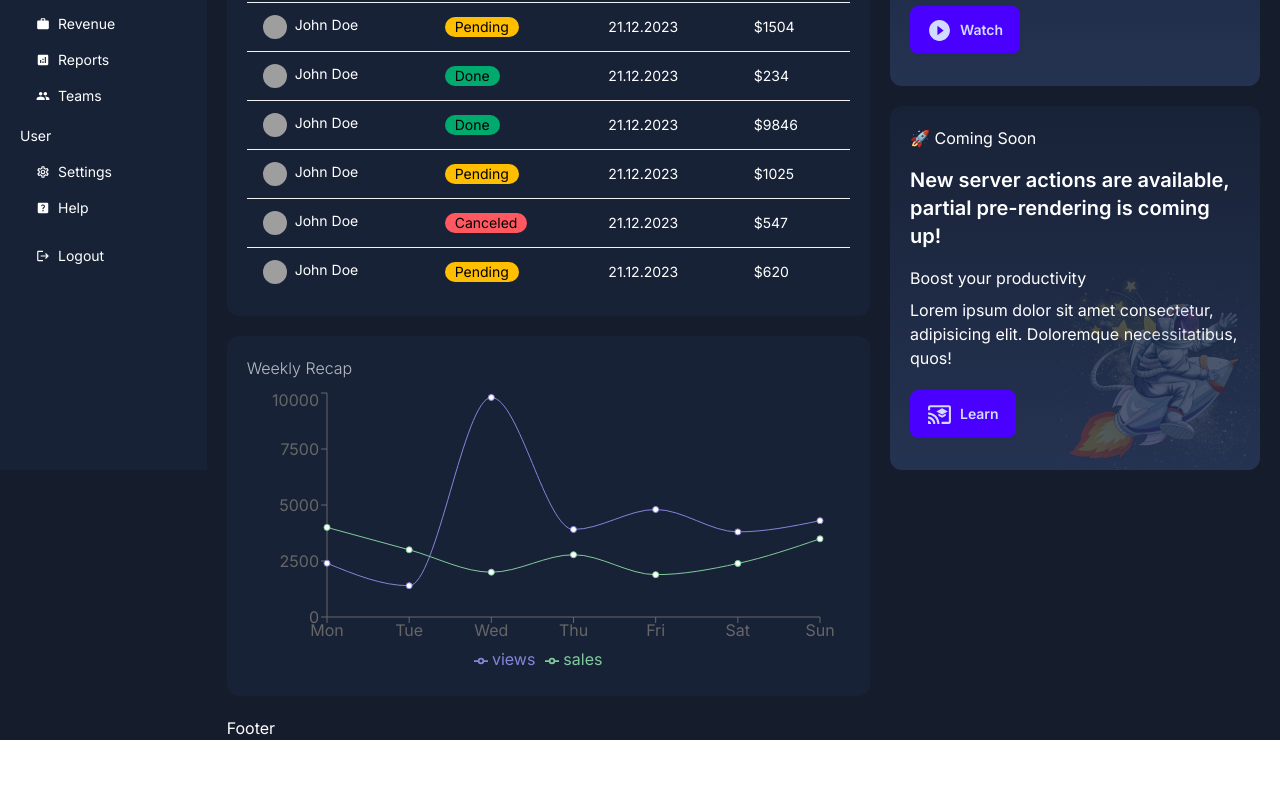
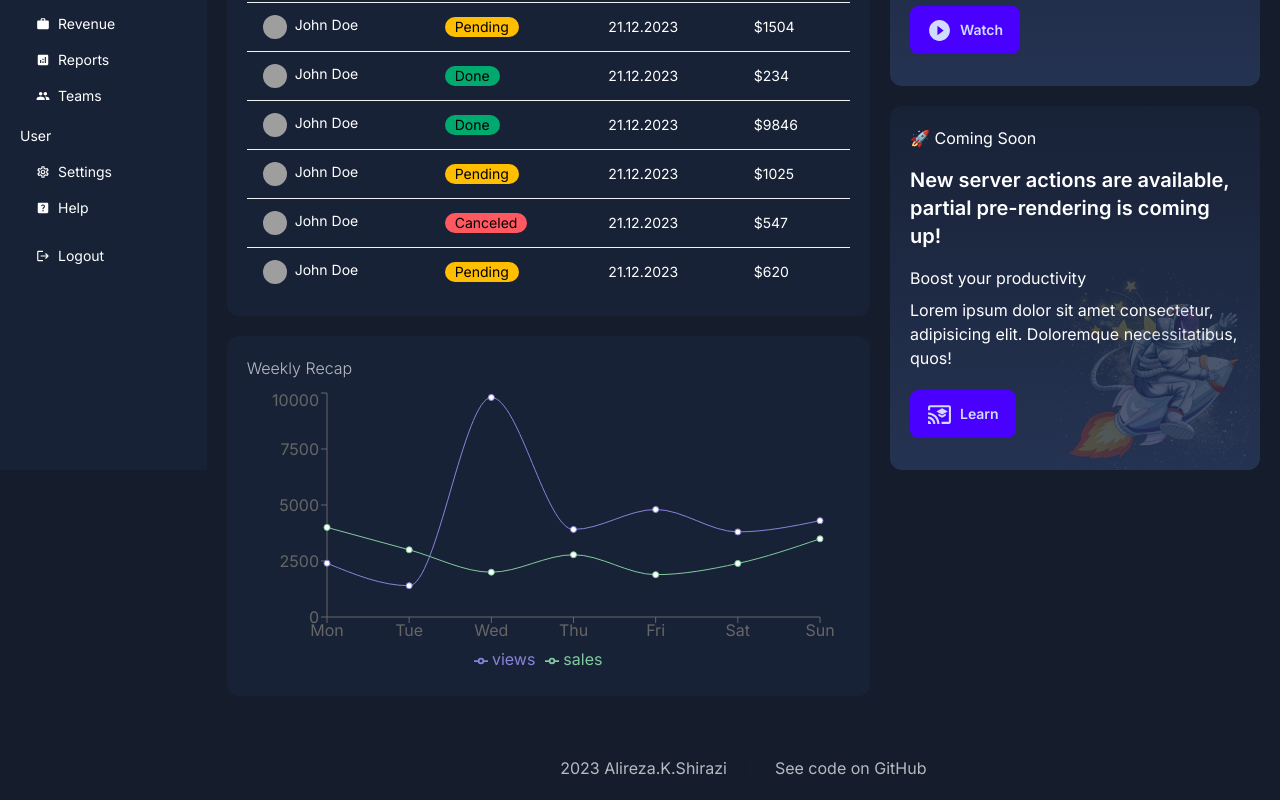
Before and after one commit to arbor0711/next-dashboard, a Next.js app: page /dashboard in a window 1280 px wide. Shown: the part 330-1130 px from the top of the page. Before the commit the page ends 1070 px from the top, so only its background shows below. Built offline with nearby package versions, Linux system fonts and the light colour scheme; grey boxes are pictures that could not be loaded.

Commit message:
Add Footer

```diff
--- a/app/Footer.tsx
+++ b/app/Footer.tsx
@@ -1,7 +1,19 @@
 import React from "react";
 
 const Footer = () => {
-  return <div>Footer</div>;
+  return (
+    <div className="flex  mx-auto -text--textSoft mt-10 mb-5">
+      <p>2023 Alireza.K.Shirazi</p>
+      <div className="divider divider-horizontal"></div>
+      <a
+        href="https://github.com/arbor0711/next-dashboard"
+        target="_blank"
+        className="hover:-text--text"
+      >
+        See code on GitHub
+      </a>
+    </div>
+  );
 };
 
 export default Footer;
```
